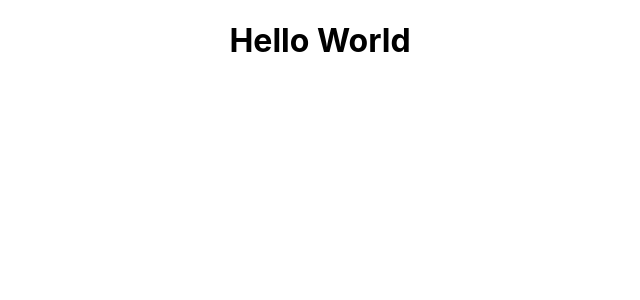
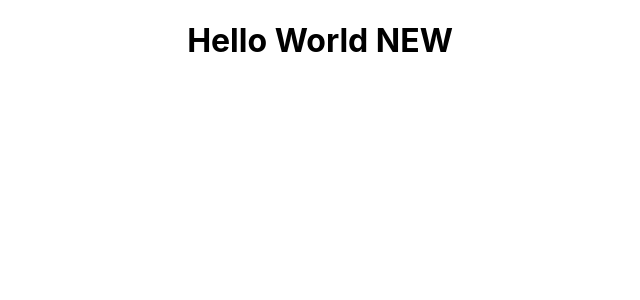
Before and after one commit to khizar-hayyat-72/Ecommerce-in-React, a React (Create React App) app in the folder ecom-app/: page / in a window 1280 px wide. Shown: the top 300 px of the page, without its empty margins (320-960 px from the left). Built offline with nearby package versions, Linux system fonts and the light colour scheme.

Commit message:
Update App.js

```diff
--- a/ecom-app/src/App.js
+++ b/ecom-app/src/App.js
@@ -2,7 +2,7 @@ import './App.css';
 function App() {
   return (
     <div className="App">
-     <h1>Hello World</h1>
+     <h1>Hello World NEW </h1>
     </div>
   );
 }
```
